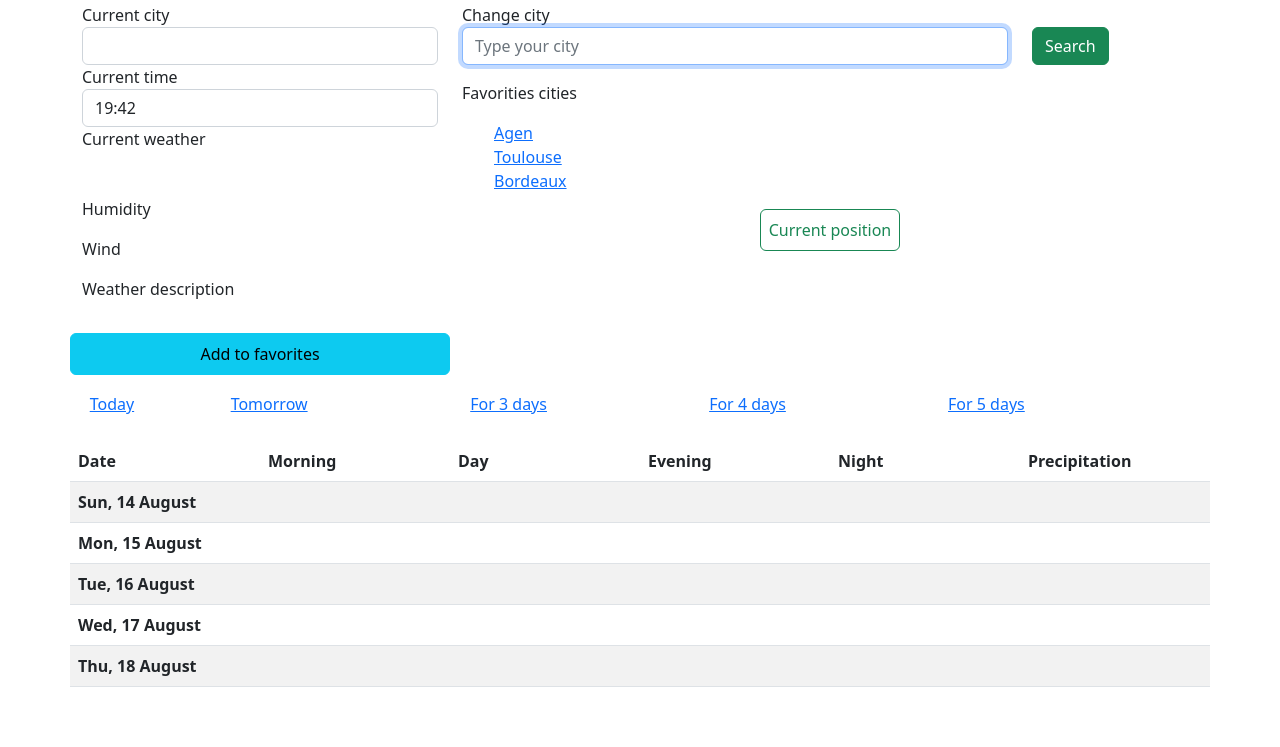
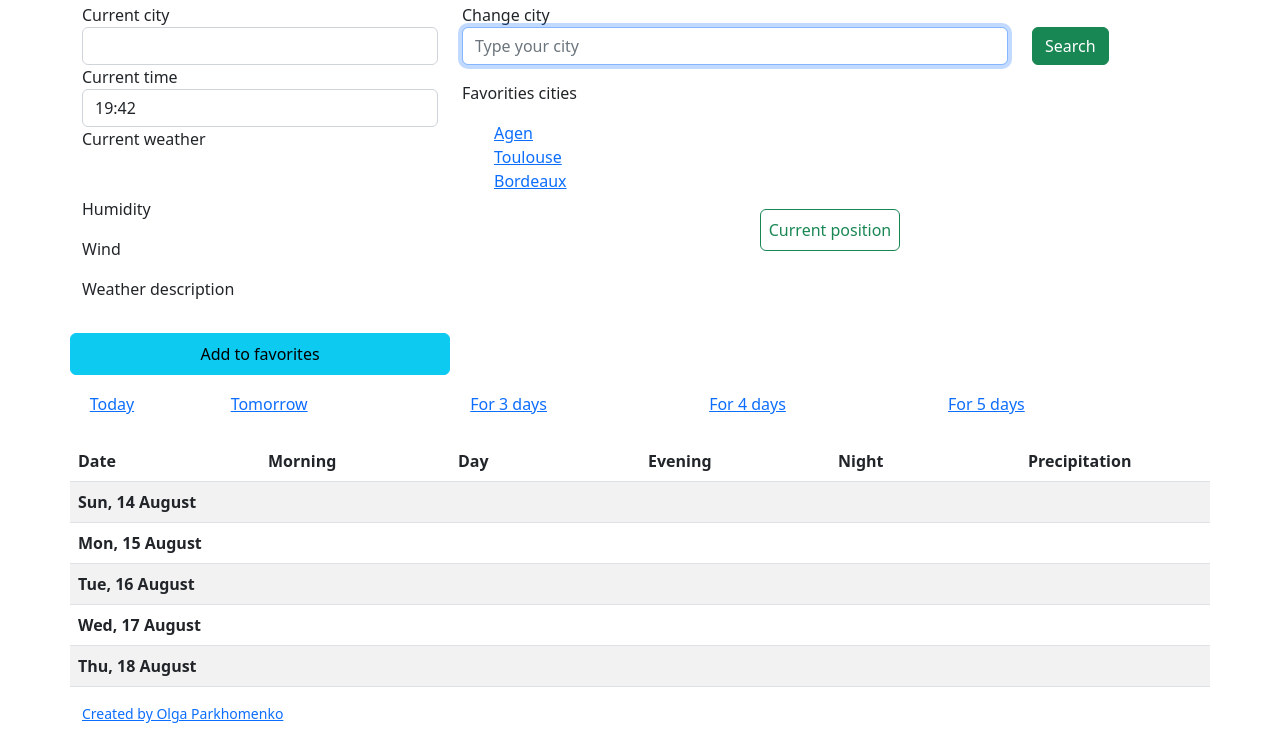
Before and after one commit to OlhaParkhomenko/SheCodesPlus, a plain HTML site: page index.html in a window 1280 px wide. Shown: the part 53-800 px from the top of the page. Drawn offline with nearby package versions, Linux system fonts and the light colour scheme.

Commit message:
Github link added

```diff
--- a/index.html
+++ b/index.html
@@ -150,7 +150,7 @@
                 </tbody>
 
               </table>
-
+              <small><a href = "https://github.com/OlhaParkhomenko/SheCodesPlus">Created by Olga Parkhomenko</a></small>
     </div>
    <script src="JS/weather.js"></script>
 
```
